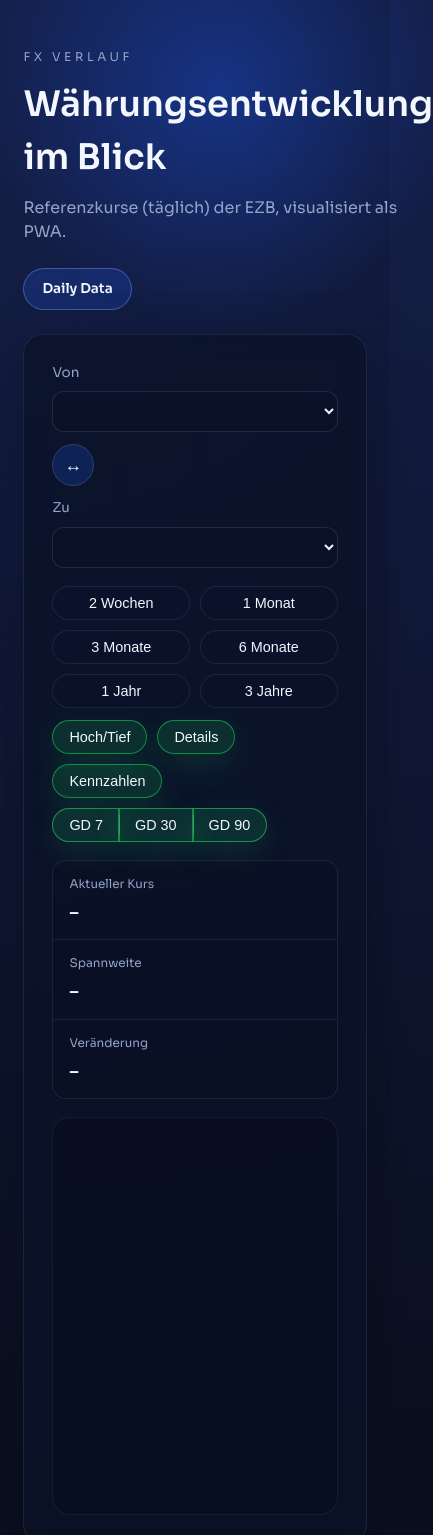
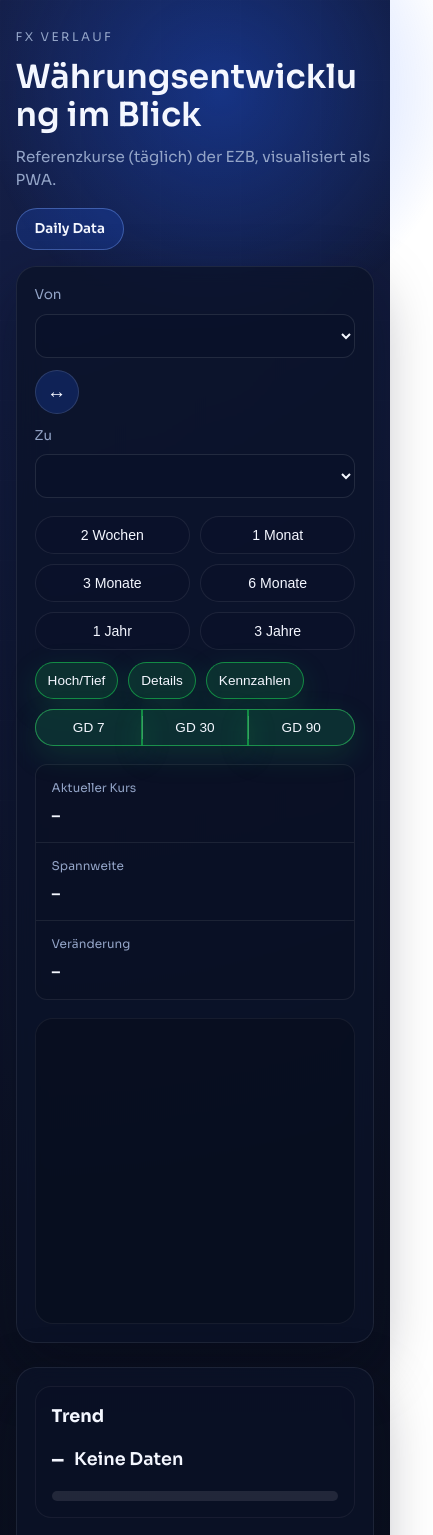
Before and after one commit to lehvik/Cambio, a plain HTML site: page index.html in a window 390 px wide. Shown: the top 1535 px of the page, 433 px wide, since content can reach past the window. Drawn offline with Linux system fonts and the light colour scheme; no server answers.

Commit message:
Add files via upload

```diff
--- a/app.js
+++ b/app.js
@@ -444,11 +444,10 @@ function formatAxisDate(dateString, includeYear) {
   });
 }
 
-function buildTickIndices(data) {
+function buildTickIndices(data, maxTicks = 7) {
   const count = data.length;
   if (count <= 1) return [0];
 
-  const maxTicks = 7;
   const step = Math.ceil(count / maxTicks);
   const indices = new Set();
   for (let i = 0; i < count; i += step) {
@@ -484,10 +483,11 @@ function drawChart(data) {
   const minY = min - padding;
   const maxY = max + padding;
 
-  const left = 48;
-  const top = 24;
-  const right = rect.width - 20;
-  const bottom = rect.height - 40;
+  const isCompact = rect.width < 520;
+  const left = isCompact ? 32 : 48;
+  const top = isCompact ? 20 : 24;
+  const right = rect.width - (isCompact ? 14 : 20);
+  const bottom = rect.height - (isCompact ? 34 : 40);
   const width = right - left;
   const height = bottom - top;
 
@@ -511,10 +511,10 @@ function drawChart(data) {
   ctx.lineTo(right, bottom);
   ctx.stroke();
 
-  const tickIndices = buildTickIndices(data);
+  const tickIndices = buildTickIndices(data, isCompact ? 5 : 7);
   const includeYear = data.length >= 180;
   ctx.fillStyle = "rgba(255,255,255,0.55)";
-  ctx.font = "11px Sora";
+  ctx.font = isCompact ? "10px Sora" : "11px Sora";
   tickIndices.forEach((index) => {
     const ratioX = data.length === 1 ? 0.5 : index / (data.length - 1);
     const x = left + ratioX * width;
@@ -526,7 +526,7 @@ function drawChart(data) {
 
     const label = formatAxisDate(data[index].date, includeYear);
     const textWidth = ctx.measureText(label).width;
-    ctx.fillText(label, x - textWidth / 2, bottom + 22);
+    ctx.fillText(label, x - textWidth / 2, bottom + (isCompact ? 18 : 22));
   });
 
   const first = data[0].value;
--- a/index.html
+++ b/index.html
@@ -4,11 +4,12 @@
     <meta charset="utf-8" />
     <meta name="viewport" content="width=device-width, initial-scale=1" />
     <meta name="theme-color" content="#0B1F4B" />
-    <title>FX Verlauf</title>
+    <title>Cambio</title>
 
     <link rel="manifest" href="manifest.json" />
     <link rel="icon" href="icons/icon-192.png" />
     <meta name="apple-mobile-web-app-capable" content="yes" />
+    <meta name="apple-mobile-web-app-title" content="Cambio" />
     <meta name="apple-mobile-web-app-status-bar-style" content="black-translucent" />
     <link rel="preconnect" href="https://fonts.googleapis.com" />
     <link rel="preconnect" href="https://fonts.gstatic.com" crossorigin />
--- a/styles.css
+++ b/styles.css
@@ -73,6 +73,7 @@ h1 {
   font-size: clamp(2.2rem, 4vw, 3.4rem);
   font-weight: 600;
   margin-bottom: 12px;
+  overflow-wrap: anywhere;
 }
 
 .subline {
@@ -103,7 +104,7 @@ h1 {
   border: 1px solid var(--panel-border);
   border-radius: var(--radius);
   box-shadow: var(--shadow);
-  padding: 28px;
+  padding: 24px;
   backdrop-filter: blur(12px);
 }
 
@@ -552,16 +553,23 @@ select {
 }
 
 @media (max-width: 640px) {
-  .app-header,
-  .layout,
+  .app-header {
+    padding: 28px 4vw 16px;
+    gap: 16px;
+  }
+
+  .layout {
+    padding: 0 4vw 28px;
+  }
+
   .app-footer {
-    padding-left: 6vw;
-    padding-right: 6vw;
+    padding: 8px 4vw 24px;
   }
 
   .controls {
     flex-direction: column;
     align-items: flex-start;
+    gap: 12px;
   }
 
   .pair-control {
@@ -571,6 +579,9 @@ select {
 
   .swap {
     justify-self: start;
+    width: 44px;
+    height: 44px;
+    font-size: 1.2rem;
   }
 
   .range-tabs {
@@ -581,4 +592,120 @@ select {
     justify-content: flex-start;
     flex-wrap: wrap;
   }
+
+  h1 {
+    font-size: clamp(1.7rem, 8.5vw, 2.4rem);
+    line-height: 1.15;
+  }
+
+  .subline {
+    font-size: 0.95rem;
+    max-width: none;
+  }
+
+  .panel {
+    padding: 18px;
+  }
+
+  .chart-card {
+    padding: 12px;
+  }
+
+  #chart {
+    height: 300px;
+  }
+
+  .badge {
+    align-self: flex-start;
+  }
+
+  .kicker {
+    letter-spacing: 0.2em;
+  }
+
+  select {
+    height: 44px;
+    font-size: 1rem;
+  }
+
+  .tab {
+    padding: 10px 12px;
+    font-size: 0.88rem;
+  }
+
+  .stats-bar {
+    gap: 0;
+  }
+
+  .stat-value {
+    font-size: 1.05rem;
+  }
+
+  .side-card {
+    padding: 16px;
+  }
+
+  .meta li,
+  .metrics li {
+    padding: 10px 10px;
+  }
+
+  .metrics {
+    font-size: 0.92rem;
+  }
+
+  .tooltip {
+    max-width: 70vw;
+  }
 }
+
+@media (max-width: 480px) {
+  .range-tabs {
+    grid-template-columns: repeat(2, minmax(0, 1fr));
+  }
+
+  .toggle-group {
+    width: 100%;
+    justify-content: space-between;
+  }
+
+  .toggle-group .tab.toggle {
+    flex: 1;
+    text-align: center;
+  }
+
+  .tab.toggle {
+    font-size: 0.85rem;
+  }
+
+  .stats-bar {
+    border-radius: 12px;
+  }
+
+  #chart {
+    height: 280px;
+  }
+}
+
+@media (max-width: 360px) {
+  .app-header {
+    padding: 24px 3.5vw 12px;
+  }
+
+  .layout {
+    padding: 0 3.5vw 24px;
+  }
+
+  h1 {
+    font-size: 1.6rem;
+  }
+
+  .tab {
+    font-size: 0.82rem;
+    padding: 9px 10px;
+  }
+
+  #chart {
+    height: 260px;
+  }
+}
--- a/sw.js
+++ b/sw.js
@@ -1,4 +1,4 @@
-const STATIC_CACHE = "fx-static-v2";
+const STATIC_CACHE = "fx-static-v3";
 const DATA_CACHE = "fx-data-v1";
 const ASSETS = [
   "./",
```
Also changed, not shown: manifest.json, 2 other files.
